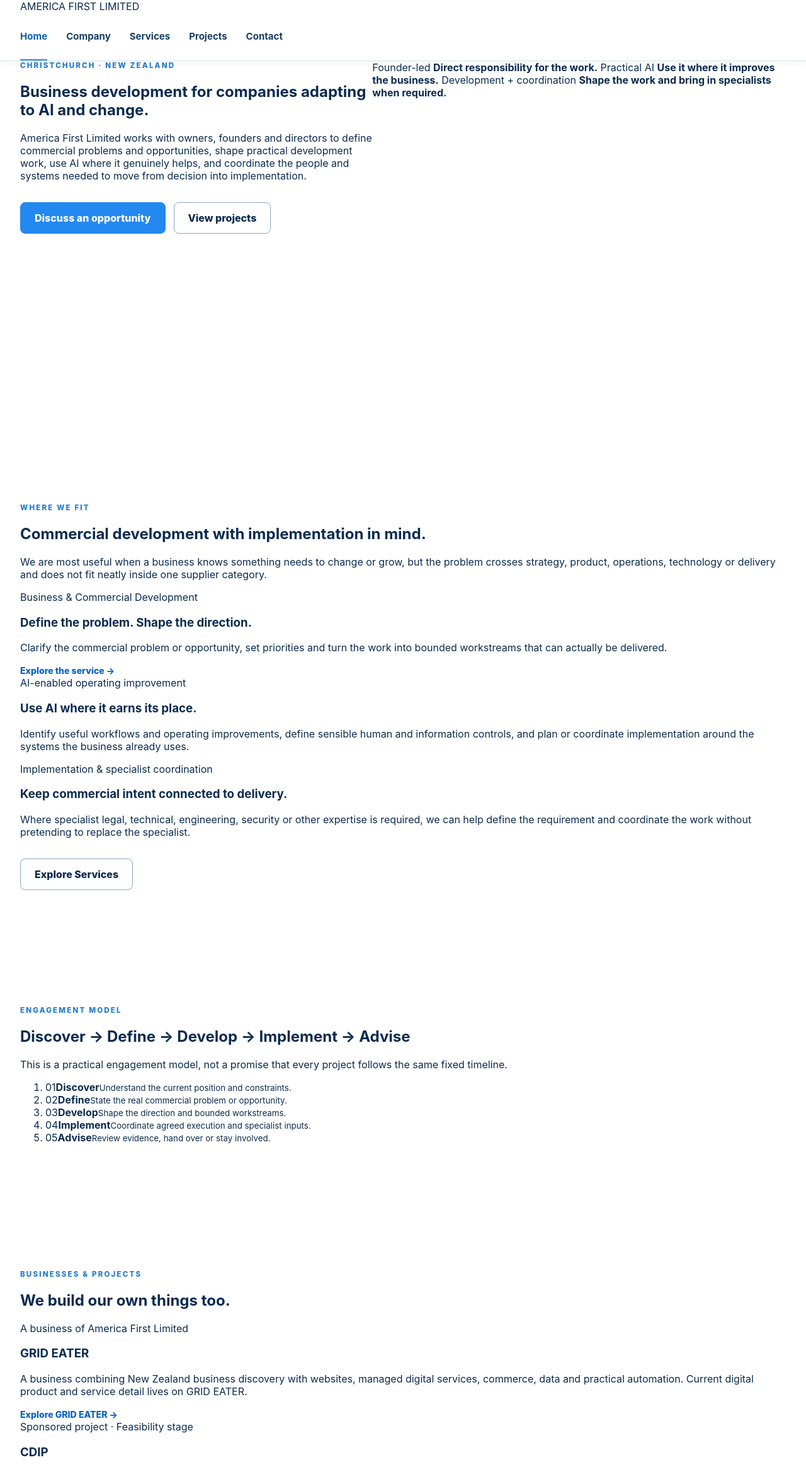
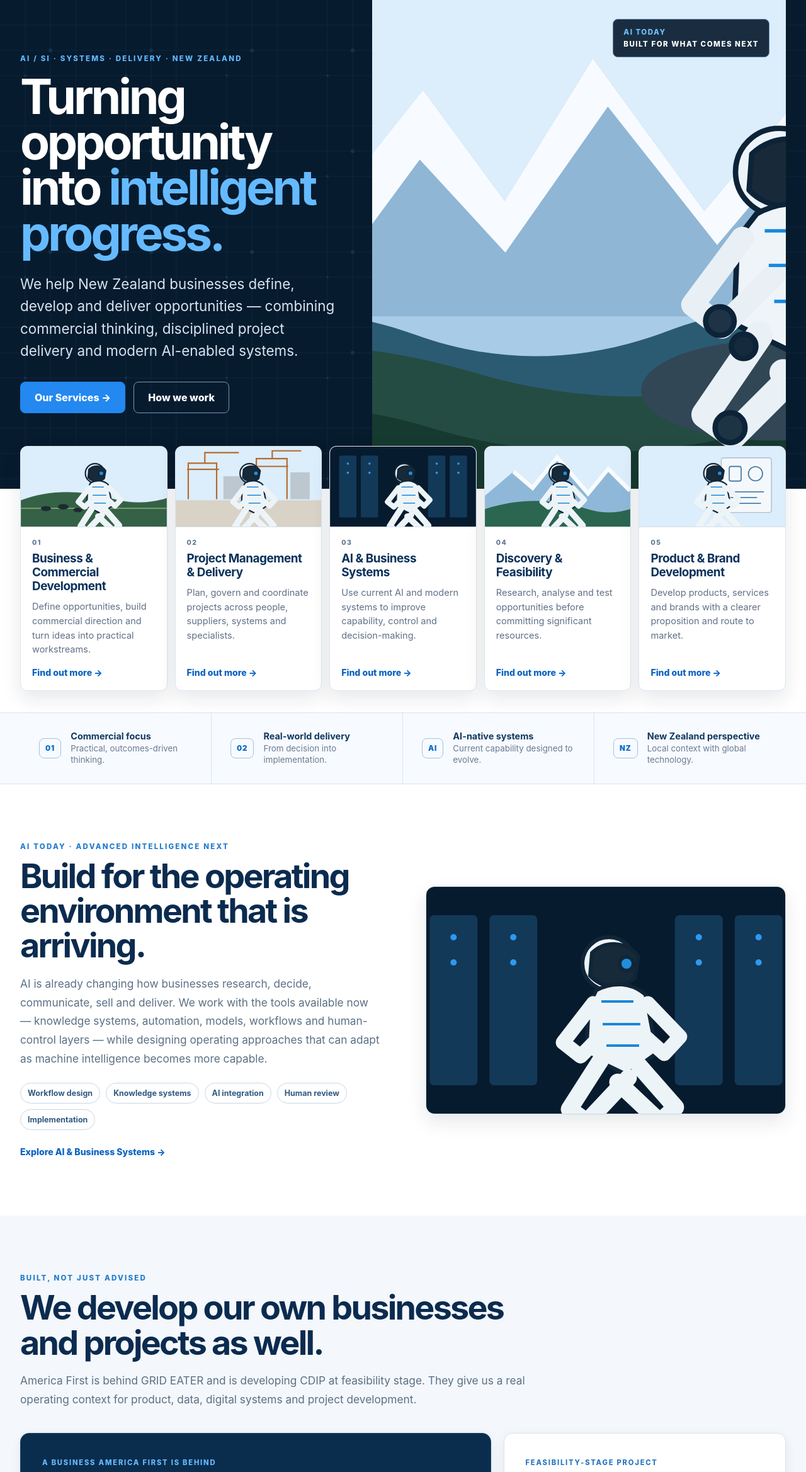
Before and after one commit to meeeeeooooowwwwwww/afnz, a website: page public/index.html in a window 1280 px wide. Shown: the top 2337 px of the page at 63% size. Drawn offline with Linux system fonts and the light colour scheme.

Commit message:
site: add AI-native home and service architecture

```diff
--- a/public/index.html
+++ b/public/index.html
@@ -1,97 +1,21 @@
-<!doctype html>
-<html lang="en-NZ">
-<head>
-  <meta charset="utf-8">
-  <meta name="viewport" content="width=device-width,initial-scale=1">
-  <title>America First Limited | Business & Commercial Development</title>
-  <meta name="description" content="America First Limited is a founder-led New Zealand company helping established businesses define commercial opportunities, use practical AI and coordinate development from decision into implementation.">
-  <meta property="og:title" content="America First Limited | Business & Commercial Development">
-  <meta property="og:description" content="America First Limited is a founder-led New Zealand company helping established businesses define commercial opportunities, use practical AI and coordinate development from decision into implementation.">
-  <meta property="og:type" content="website">
-  <meta property="og:url" content="https://americafirst.co.nz/">
-  <link rel="canonical" href="https://americafirst.co.nz/">
-  <link rel="icon" href="/favicon.svg">
-  <link rel="stylesheet" href="/styles.css">
-</head>
-<body>
-<header class="site-header">
-  <div class="shell nav">
-    <a class="brand" href="/">AMERICA FIRST LIMITED</a>
-    <nav class="navlinks" aria-label="Primary navigation">
-      <a aria-current="page" href="/">Home</a>
-      <a href="/about">Company</a>
-      <a href="/services">Services</a>
-      <a href="/projects">Projects</a>
-      <a href="/contact">Contact</a>
-    </nav>
-  </div>
-</header>
-<main>
-  <section class="hero">
-    <div class="shell hero-grid">
-      <div>
-        <div class="eyebrow">Christchurch · New Zealand</div>
-        <h1>Business development for companies adapting to AI and change.</h1>
-        <p class="hero-line">America First Limited works with owners, founders and directors to define commercial problems and opportunities, shape practical development work, use AI where it genuinely helps, and coordinate the people and systems needed to move from decision into implementation.</p>
-        <div class="actions"><a class="btn primary" href="/contact">Discuss an opportunity</a><a class="btn" href="/projects">View projects</a></div>
-      </div>
-      <aside class="hero-note" aria-label="How we work">
-        <span>Founder-led</span>
-        <strong>Direct responsibility for the work.</strong>
-        <span>Practical AI</span>
-        <strong>Use it where it improves the business.</strong>
-        <span>Development + coordination</span>
-        <strong>Shape the work and bring in specialists when required.</strong>
-      </aside>
-    </div>
-  </section>
-
-  <section class="section section-rule">
-    <div class="shell">
-      <div class="section-heading"><div class="eyebrow">Where we fit</div><h2>Commercial development with implementation in mind.</h2><p class="lead">We are most useful when a business knows something needs to change or grow, but the problem crosses strategy, product, operations, technology or delivery and does not fit neatly inside one supplier category.</p></div>
-      <div class="card-grid three">
-        <article class="card"><div class="label">Business & Commercial Development</div><h3>Define the problem. Shape the direction.</h3><p>Clarify the commercial problem or opportunity, set priorities and turn the work into bounded workstreams that can actually be delivered.</p><a class="text-link" href="/services/business-commercial-development">Explore the service →</a></article>
-        <article class="card"><div class="label">AI-enabled operating improvement</div><h3>Use AI where it earns its place.</h3><p>Identify useful workflows and operating improvements, define sensible human and information controls, and plan or coordinate implementation around the systems the business already uses.</p></article>
-        <article class="card"><div class="label">Implementation & specialist coordination</div><h3>Keep commercial intent connected to delivery.</h3><p>Where specialist legal, technical, engineering, security or other expertise is required, we can help define the requirement and coordinate the work without pretending to replace the specialist.</p></article>
-      </div>
-      <div class="actions"><a class="btn" href="/services">Explore Services</a></div>
-    </div>
-  </section>
-
-  <section class="section section-muted">
-    <div class="shell">
-      <div class="section-heading"><div class="eyebrow">Engagement model</div><h2>Discover → Define → Develop → Implement → Advise</h2><p>This is a practical engagement model, not a promise that every project follows the same fixed timeline.</p></div>
-      <ol class="process" aria-label="Conceptual engagement sequence">
-        <li><span>01</span><strong>Discover</strong><small>Understand the current position and constraints.</small></li>
-        <li><span>02</span><strong>Define</strong><small>State the real commercial problem or opportunity.</small></li>
-        <li><span>03</span><strong>Develop</strong><small>Shape the direction and bounded workstreams.</small></li>
-        <li><span>04</span><strong>Implement</strong><small>Coordinate agreed execution and specialist inputs.</small></li>
-        <li><span>05</span><strong>Advise</strong><small>Review evidence, hand over or stay involved.</small></li>
-      </ol>
-    </div>
-  </section>
-
-  <section class="section section-rule">
-    <div class="shell">
-      <div class="section-heading"><div class="eyebrow">Businesses & projects</div><h2>We build our own things too.</h2></div>
-      <div class="card-grid two">
-        <article class="card feature"><div class="label">A business of America First Limited</div><h3>GRID EATER</h3><p>A business combining New Zealand business discovery with websites, managed digital services, commerce, data and practical automation. Current digital product and service detail lives on GRID EATER.</p><a class="text-link" href="/projects/grid-eater">Explore GRID EATER →</a></article>
-        <article class="card feature"><div class="label">Sponsored project · Feasibility stage</div><h3>CDIP</h3><p>A Canterbury data-centre development project testing whether customer demand, power, connectivity, site, technical design and commercial conditions can support a viable development.</p><a class="text-link" href="/projects/cdip">Explore CDIP →</a></article>
-      </div>
-    </div>
-  </section>
-
-  <section class="section section-rule">
-    <div class="shell route-band"><div><div class="eyebrow">SME digital work</div><h2>Looking for a website or managed digital service?</h2><p>GRID EATER is the customer-facing home for websites, hosting, business email, ecommerce, directory/search products and other tactical digital services.</p></div><a class="btn" href="https://grideater.com/">Visit GRID EATER ↗</a></div>
-  </section>
-
-  <section class="section closing"><div class="shell narrow"><div class="eyebrow">Start with the problem</div><h2>Have a business problem or opportunity that does not fit neatly in a box?</h2><p class="lead">Start with the commercial problem. We can work out the right scope from there.</p><a class="btn primary" href="/contact">Discuss an opportunity</a></div></section>
-</main>
-<footer class="site-footer">
-  <div class="shell foot">
-    <span>© 2026 America First Limited · Christchurch, New Zealand</span>
-    <div><a href="/">Home</a><a href="/about">Company</a><a href="/services">Services</a><a href="/projects">Projects</a><a href="/contact">Contact</a></div>
-  </div>
-</footer>
-</body>
-</html>
+<!doctype html><html lang="en-NZ"><head><meta charset="utf-8"><meta name="viewport" content="width=device-width,initial-scale=1"><title>America First Limited | AI, Business Development & Project Delivery</title><meta name="description" content="America First Limited helps New Zealand businesses define, build and deliver opportunities through business development, project delivery and AI-enabled systems."><meta name="theme-color" content="#071b2e"><meta property="og:title" content="America First Limited | AI, Business Development & Project Delivery"><meta property="og:description" content="America First Limited helps New Zealand businesses define, build and deliver opportunities through business development, project delivery and AI-enabled systems."><meta property="og:type" content="website"><meta property="og:url" content="https://americafirst.co.nz/"><link rel="canonical" href="https://americafirst.co.nz/"><link rel="icon" href="/favicon.svg"><link rel="stylesheet" href="/styles.css"></head><body><div id="site-header"></div><main>
+<section class="hero-tech"><div class="shell hero-grid">
+ <div class="hero-copy"><div class="eyebrow">AI / SI · SYSTEMS · DELIVERY · NEW ZEALAND</div><h1>Turning opportunity into <em>intelligent progress.</em></h1><p class="hero-lead">We help New Zealand businesses define, develop and deliver opportunities — combining commercial thinking, disciplined project delivery and modern AI-enabled systems.</p><div class="hero-actions"><a class="btn primary" href="/services">Our Services →</a><a class="btn ghost" href="/approach">How we work</a></div></div>
+ <div class="hero-media"><img src="/assets/hero-ai-nz.svg" width="1200" height="720" alt="Illustrative future-facing robot overlooking a New Zealand alpine landscape" fetchpriority="high"><div class="hero-badge"><span>AI today</span>Built for what comes next</div></div>
+</div></section>
+<section class="service-deck" aria-labelledby="services-heading"><div class="shell"><h2 id="services-heading" class="sr-only">Services</h2><div class="service-grid">
+ <a class="service-card" href="/services/business-commercial-development"><div class="service-art"><img src="/assets/service-commercial.svg" width="640" height="360" alt="" loading="lazy" decoding="async"></div><div class="service-card-body"><span class="service-no">01</span><h2>Business &amp; Commercial Development</h2><p>Define opportunities, build commercial direction and turn ideas into practical workstreams.</p><span class="text-link">Find out more →</span></div></a>
+ <a class="service-card" href="/services/project-management-delivery"><div class="service-art"><img src="/assets/service-projects.svg" width="640" height="360" alt="" loading="lazy" decoding="async"></div><div class="service-card-body"><span class="service-no">02</span><h2>Project Management &amp; Delivery</h2><p>Plan, govern and coordinate projects across people, suppliers, systems and specialists.</p><span class="text-link">Find out more →</span></div></a>
+ <a class="service-card" href="/services/ai-business-systems"><div class="service-art"><img src="/assets/service-ai.svg" width="640" height="360" alt="" loading="lazy" decoding="async"></div><div class="service-card-body"><span class="service-no">03</span><h2>AI &amp; Business Systems</h2><p>Use current AI and modern systems to improve capability, control and decision-making.</p><span class="text-link">Find out more →</span></div></a>
+ <a class="service-card" href="/services/discovery-feasibility"><div class="service-art"><img src="/assets/service-feasibility.svg" width="640" height="360" alt="" loading="lazy" decoding="async"></div><div class="service-card-body"><span class="service-no">04</span><h2>Discovery &amp; Feasibility</h2><p>Research, analyse and test opportunities before committing significant resources.</p><span class="text-link">Find out more →</span></div></a>
+ <a class="service-card" href="/services/product-brand-development"><div class="service-art"><img src="/assets/service-product.svg" width="640" height="360" alt="" loading="lazy" decoding="async"></div><div class="service-card-body"><span class="service-no">05</span><h2>Product &amp; Brand Development</h2><p>Develop products, services and brands with a clearer proposition and route to market.</p><span class="text-link">Find out more →</span></div></a>
+</div></div></section>
+<section class="capability-strip"><div class="shell cap-grid">
+ <div class="cap-item"><span class="cap-icon">01</span><div><strong>Commercial focus</strong><small>Practical, outcomes-driven thinking.</small></div></div>
+ <div class="cap-item"><span class="cap-icon">02</span><div><strong>Real-world delivery</strong><small>From decision into implementation.</small></div></div>
+ <div class="cap-item"><span class="cap-icon">AI</span><div><strong>AI-native systems</strong><small>Current capability designed to evolve.</small></div></div>
+ <div class="cap-item"><span class="cap-icon">NZ</span><div><strong>New Zealand perspective</strong><small>Local context with global technology.</small></div></div>
+</div></section>
+<section class="section"><div class="shell split"><div class="split-copy"><div class="eyebrow">AI TODAY · ADVANCED INTELLIGENCE NEXT</div><h2>Build for the operating environment that is arriving.</h2><p>AI is already changing how businesses research, decide, communicate, sell and deliver. We work with the tools available now — knowledge systems, automation, models, workflows and human-control layers — while designing operating approaches that can adapt as machine intelligence becomes more capable.</p><div class="pill-list"><span class="pill">Workflow design</span><span class="pill">Knowledge systems</span><span class="pill">AI integration</span><span class="pill">Human review</span><span class="pill">Implementation</span></div><a class="text-link" href="/services/ai-business-systems">Explore AI &amp; Business Systems →</a></div><div class="split-media"><img src="/assets/service-ai.svg" width="640" height="360" alt="Illustrative robot operating in a modern data and server environment" loading="lazy" decoding="async"></div></div></section>
+<section class="section soft"><div class="shell"><div class="section-head"><div class="eyebrow">BUILT, NOT JUST ADVISED</div><h2>We develop our own businesses and projects as well.</h2><p>America First is behind GRID EATER and is developing CDIP at feasibility stage. They give us a real operating context for product, data, digital systems and project development.</p></div><div class="project-grid"><article class="project-card primary"><span class="label">A business America First is behind</span><h3>GRID EATER</h3><p>New Zealand business discovery, digital services, structured data and practical automation.</p><a class="text-link" href="https://grideater.com/">Visit GRID EATER ↗</a></article><article class="project-card"><span class="label">Feasibility-stage project</span><h3>CDIP</h3><p>Testing the case for additional New Zealand data-centre capability in Canterbury.</p><a class="text-link" href="/projects/cdip">Explore CDIP →</a></article></div></div></section>
+<section class="section dark"><div class="shell split"><div class="split-copy"><div class="eyebrow">START WITH THE PROBLEM</div><h2>Need clearer commercial direction, stronger delivery or a better AI operating model?</h2><p>Bring us the problem, opportunity or project. We can establish whether the work belongs with America First, a specialist, GRID EATER, or a combination of them.</p></div><div><a class="btn light" href="/contact">Contact America First →</a></div></div></section></main><div id="site-footer"></div></body></html>
```
Also changed, not shown: public/services-ai-business-systems.html (added, +10 -0 lines), public/services-business-commercial-development.html (+10 -65 lines), public/services-discovery-feasibility.html (added, +10 -0 lines), public/services-product-brand-development.html (added, +10 -0 lines), public/services-project-management-delivery.html (added, +10 -0 lines), public/services.html (+10 -60 lines).
